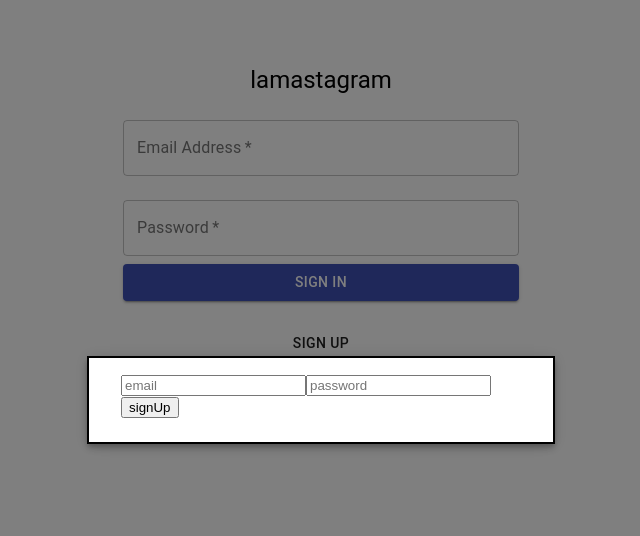
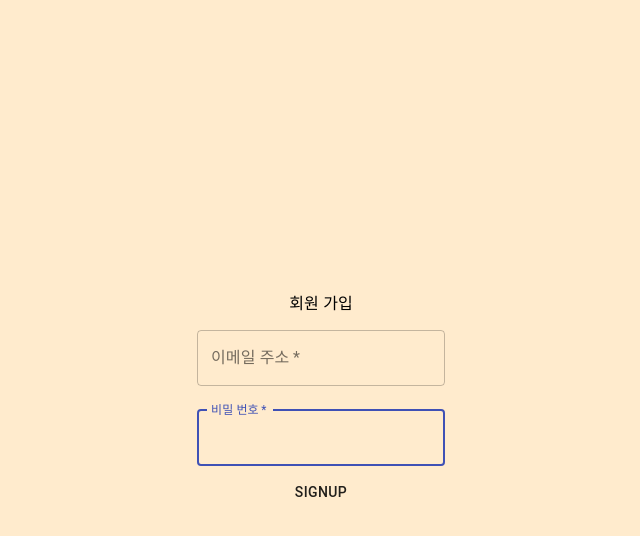
Before and after one commit to stoic-park/lamastagram, a React (Create React App) app: page /#/ in a window 1280 px wide. Both pictures are taken after a click on the button "SIGN UP". Shown: the top 536 px of the page, without its empty margins (319-959 px from the left). Built offline with nearby package versions, Linux system fonts and the light colour scheme; no server answers.

Commit message:
:wrench: Fix: signupmodal design
- 회원가입 모달창 디자인 수정

```diff
--- /dev/null
+++ b/src/components/Modal/SignUpModal/SignUpModal.css
@@ -0,0 +1,18 @@
+.signup_container {
+  display: flex;
+  position: absolute;
+  top: 50%;
+  left: 50%;
+  transform: translate(-50%, -50%);
+  width: 100%;
+  height: 100%;
+  flex-direction: column;
+  background-color: blanchedalmond;
+  justify-content: center;
+  align-items: center;
+}
+
+.app_signup {
+  display: flex;
+  flex-direction: column;
+}
--- a/src/components/Modal/SignUpModal/SignUpModal.js
+++ b/src/components/Modal/SignUpModal/SignUpModal.js
@@ -1,4 +1,5 @@
 import React, { useState } from "react";
+import "./SignUpModal.css";
 
 // firebase
 import { db, auth } from "../../../firebase";
@@ -15,34 +16,9 @@ import {
   Typography,
   Box,
 } from "@material-ui/core";
-import { makeStyles } from "@material-ui/core/styles";
-
-function getModalStyle() {
-  const top = 50;
-  const left = 50;
-
-  return {
-    top: `${top}%`,
-    left: `${left}%`,
-    transform: `translate(-${top}%, -${left}%)`,
-  };
-}
-
-const useStyles = makeStyles((theme) => ({
-  paper: {
-    position: "absolute",
-    width: 400,
-    backgroundColor: theme.palette.background.paper,
-    border: "2px solid #000",
-    boxShadow: theme.shadows[5],
-    padding: theme.spacing(2, 4, 3),
-  },
-}));
 
 // main function
 function SignUpModal({ openSignUpModal, setOpenSignUpModal }) {
-  const classes = useStyles();
-  const [modalStyle] = useState(getModalStyle);
   const [email, setEmail] = useState("");
   const [password, setPassword] = useState("");
   // const [openSignUpModal, setOpenSignUpModal] = useState(false);
@@ -80,28 +56,47 @@ function SignUpModal({ openSignUpModal, setOpenSignUpModal }) {
 
   return (
     <Modal open={openSignUpModal} onClose={() => setOpenSignUpModal(false)}>
-      <div style={modalStyle} className={classes.paper}>
+      <Container spacing={12} maxWidth="xl">
+        <div className="signup_container">
+          <div className="signup_header">회원 가입</div>
           <form className="app_signup">
-          <input
+            <TextField
+              variant="outlined"
+              margin="normal"
+              required
+              fullWidth
               name="email"
-            placeholder="email"
-            type="text"
+              // placeholder="email"
+              id="email"
+              label="이메일 주소"
+              autoComplete="email"
+              autoFocus
+              // type="text"
               value={email}
               onChange={onChange}
             />
-          <input
+            <TextField
+              variant="outlined"
+              margin="normal"
+              required
+              fullWidth
               name="password"
-            placeholder="password"
+              // placeholder="password"
+              id="password"
+              label="비밀 번호"
               type="password"
+              autoComplete="password"
+              autoFocus
               value={password}
               onChange={onChange}
             />
 
-          <button type="submit" onClick={signUpEmail}>
+            <Button type="submit" onClick={signUpEmail}>
               signUp
-          </button>
+            </Button>
           </form>
         </div>
+      </Container>
     </Modal>
   );
 }
```
Lines whose indentation alone changed are shown as unchanged.
